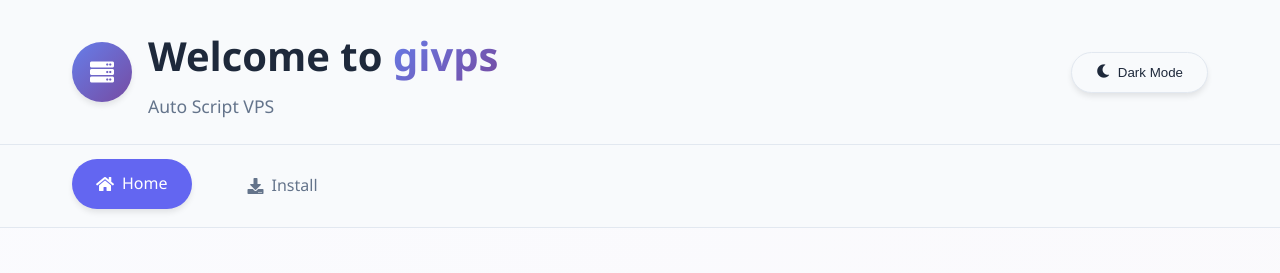
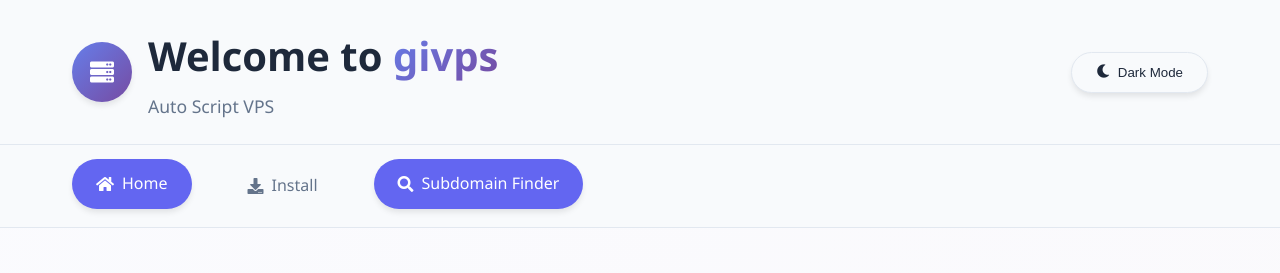
Before and after one commit to givps/givps, a plain HTML site: page index.html in a window 1280 px wide. Shown: the top 273 px of the page. Drawn offline with Linux system fonts and the light colour scheme.

Commit message:
Update index.html

```diff
--- a/index.html
+++ b/index.html
@@ -39,6 +39,10 @@
                 <i class="fas fa-download"></i>
                 <span>Install</span>
             </a>
+            <a href="https://givps.com/subdomain-finder" class="nav-link active">
+                <i class="fas fa-search"></i>
+                <span>Subdomain Finder</span>
+            </a>
         </div>
     </nav>
 
```
